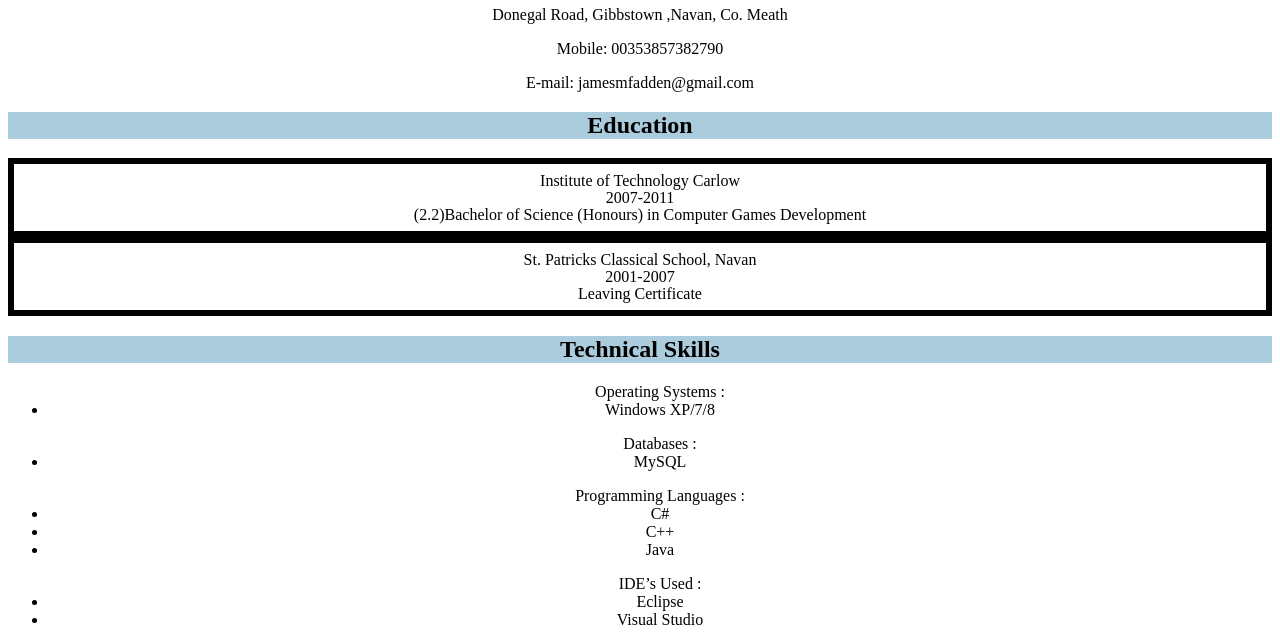
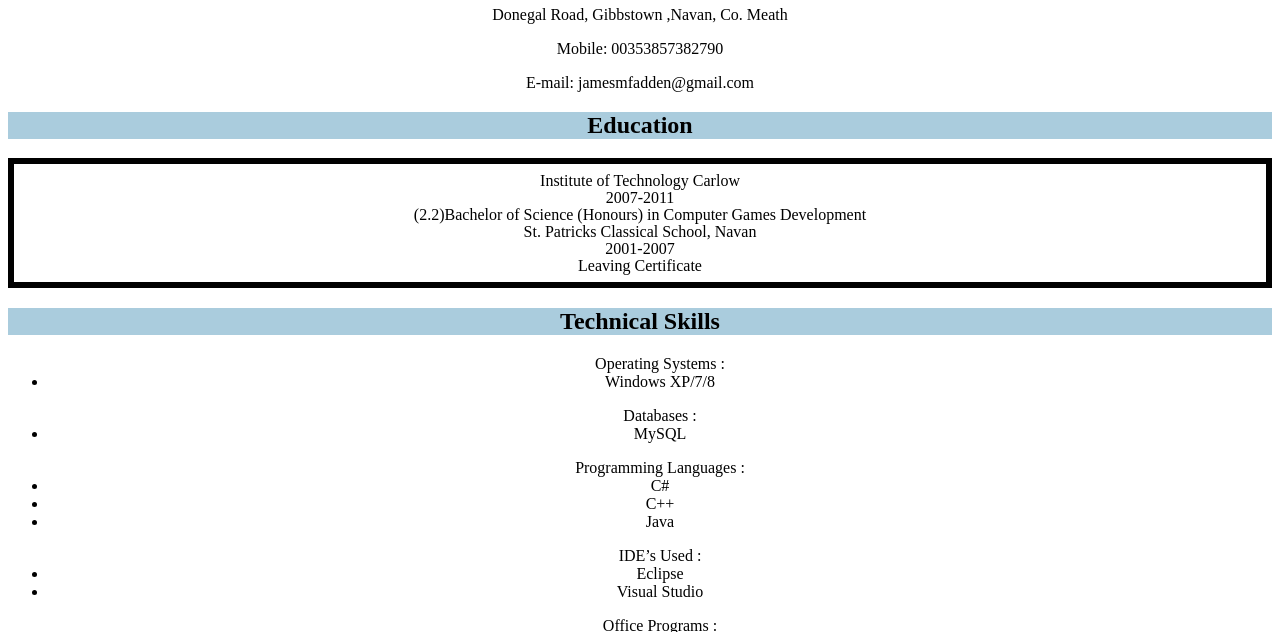
Before and after one commit to jmfcao/jmfcao.github.io, a plain HTML site: page index.html in a window 1280 px wide. Shown: the part 95-727 px from the top of the page. Drawn offline with Linux system fonts and the light colour scheme.

Commit message:
Update CSS

```diff
--- a/index.html
+++ b/index.html
@@ -16,8 +16,7 @@
 			<p>Institute of Technology Carlow</p>
 			<p>2007-2011</p>
 			<p>(2.2)Bachelor of Science (Honours) in Computer Games Development</p>
-		</div>
-		<div class="eduText">
+
 			<p>St. Patricks Classical School, Navan</p>
 			<p>2001-2007</p>
 			<p>Leaving Certificate</p>
```
